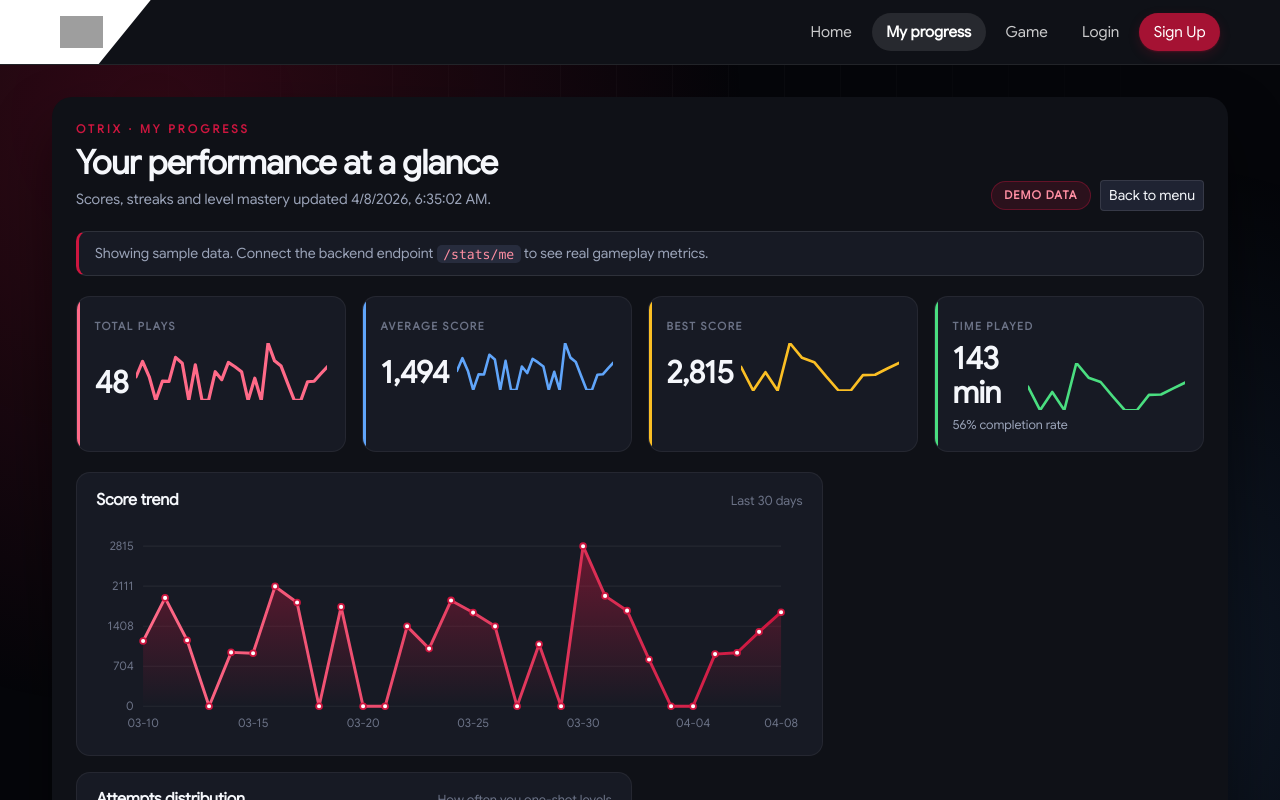
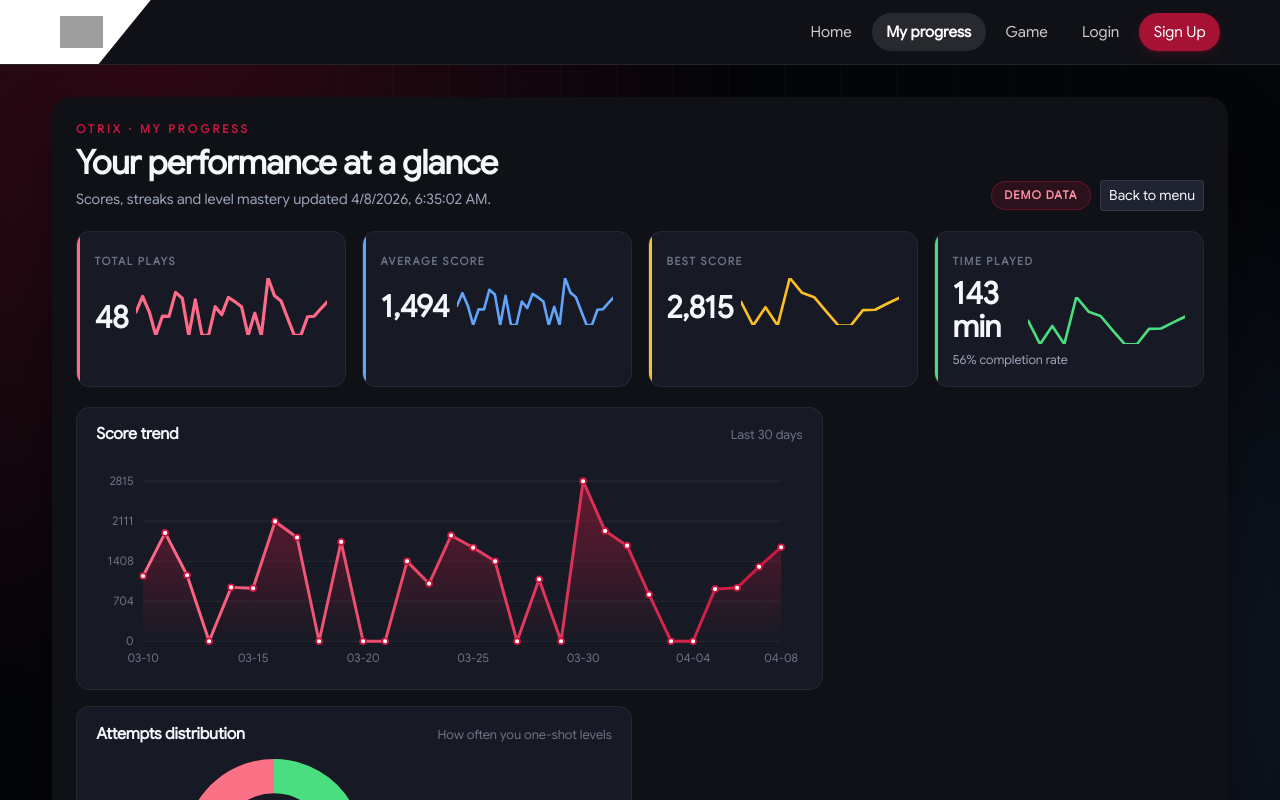
Before and after one commit to Fernando94654/OTrix, a Next.js app in the folder Frontend/: page /me/progress in a window 1280 px wide. Shown: the top 800 px of the page. Built offline with nearby package versions, Linux system fonts and the light colour scheme; grey boxes are pictures that could not be loaded.

Commit message:
delete comment

```diff
--- a/Frontend/app/me/progress/PlayerDashboard.tsx
+++ b/Frontend/app/me/progress/PlayerDashboard.tsx
@@ -46,12 +46,6 @@ export default function PlayerDashboard({ stats }: Props) {
           <Link href='/' className='btn btn-light btn-sm'>Back to menu</Link>
         </div>
       </header>
-
-      {stats.source === 'demo' && (
-        <div className='stats-demo-banner' role='status'>
-          Showing sample data. Connect the backend endpoint <code>/stats/me</code> to see real gameplay metrics.
-        </div>
-      )}
 
       <section className='stats-kpi-grid'>
         <KpiCard label='Total plays' value={totals.plays} accent='#ff6a88' spark={trendValues} />
--- a/Frontend/app/stats/AdminDashboard.tsx
+++ b/Frontend/app/stats/AdminDashboard.tsx
@@ -35,12 +35,6 @@ export default function AdminDashboard({ stats }: Props) {
           <Link href='/' className='btn btn-light btn-sm'>Back to menu</Link>
         </div>
       </header>
-
-      {stats.source === 'demo' && (
-        <div className='stats-demo-banner' role='status'>
-          Showing sample data. Connect the backend endpoint <code>/admin/stats/summary</code> to see real platform metrics.
-        </div>
-      )}
 
       <section className='stats-kpi-grid'>
         <KpiCard label='Total users' value={platform.total_users} accent='#60a5fa' hint={`+${platform.new_users_7d} new this week`} />
```
